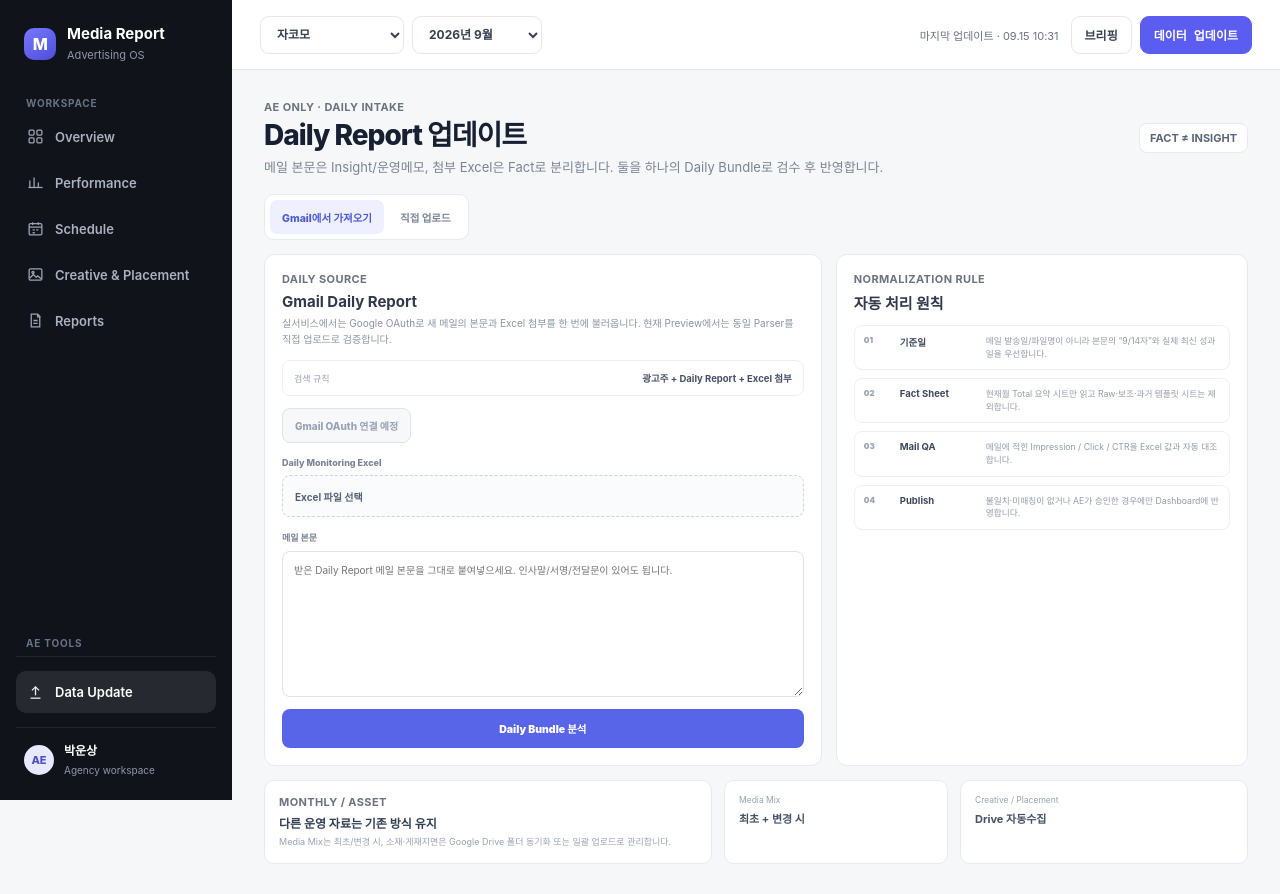
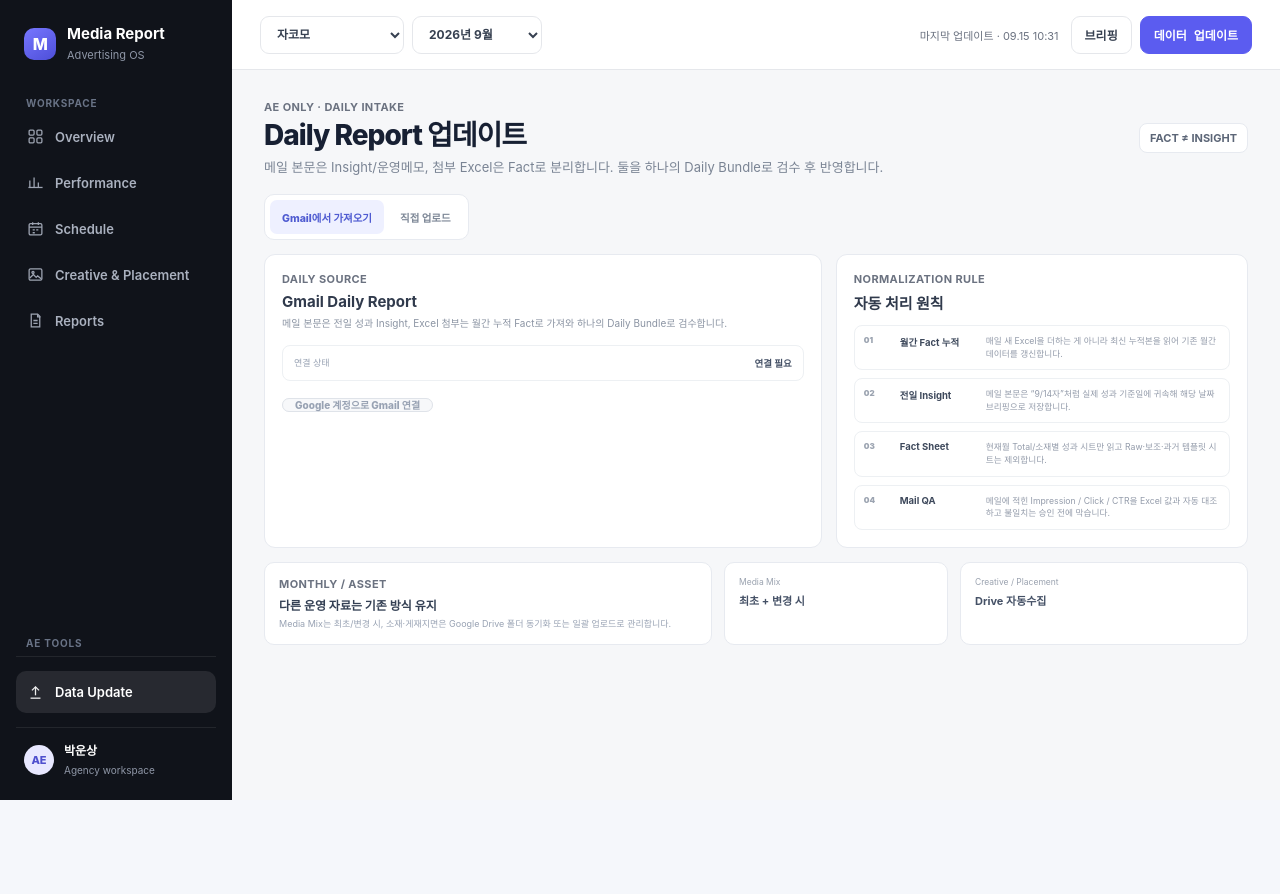
Before and after one commit to unz1020/Media-report_kor, a Next.js app: page /data-update in a window 1280 px wide. Shown: the top 894 px of the page. After the commit the page ends 800 px from the top, so only its background shows below. Built offline with nearby package versions, Linux system fonts and the light colour scheme.

Commit message:
feat: wire Gmail OAuth intake into Daily parser

```diff
--- a/app/(dashboard)/data-update/daily-report-intake.tsx
+++ b/app/(dashboard)/data-update/daily-report-intake.tsx
@@ -1,8 +1,17 @@
 "use client";
 
-import { useState } from "react";
+import { useEffect, useState } from "react";
 import { parseDailyWorkbook, type DailyBundlePreview } from "@/lib/daily-report-parser";
 import styles from "./daily-report-intake.module.css";
+
+type GmailMessage = {
+  id: string;
+  subject: string;
+  from: string;
+  date: string;
+  body: string;
+  attachment: { filename: string; attachmentId: string; mimeType?: string } | null;
+};
 
 export function DailyReportIntake() {
   const [mode, setMode] = useState<"gmail" | "manual">("gmail");
@@ -11,16 +20,28 @@ export function DailyReportIntake() {
   const [result, setResult] = useState<DailyBundlePreview | null>(null);
   const [loading, setLoading] = useState(false);
   const [error, setError] = useState("");
+  const [gmailConnected, setGmailConnected] = useState(false);
+  const [gmailChecked, setGmailChecked] = useState(false);
+  const [gmailQuery, setGmailQuery] = useState("자코모 has:attachment filename:xlsx newer_than:30d");
+  const [gmailMessage, setGmailMessage] = useState<GmailMessage | null>(null);
 
-  async function analyze() {
-    if (!file) {
+  useEffect(() => {
+    fetch("/api/gmail/status", { cache: "no-store" })
+      .then((response) => response.json())
+      .then((data) => setGmailConnected(Boolean(data.connected)))
+      .catch(() => setGmailConnected(false))
+      .finally(() => setGmailChecked(true));
+  }, []);
+
+  async function analyze(selectedFile = file, selectedMailBody = mailBody) {
+    if (!selectedFile) {
       setError("Daily Monitoring Excel 파일을 선택해주세요.");
       return;
     }
     setLoading(true);
     setError("");
     try {
-      const preview = await parseDailyWorkbook(file, mailBody);
+      const preview = await parseDailyWorkbook(selectedFile, selectedMailBody);
       setResult(preview);
     } catch (e) {
       console.error(e);
@@ -28,6 +49,50 @@ export function DailyReportIntake() {
     } finally {
       setLoading(false);
     }
+  }
+
+  async function loadLatestFromGmail() {
+    setLoading(true);
+    setError("");
+    setResult(null);
+    try {
+      const latestResponse = await fetch(`/api/gmail/latest?q=${encodeURIComponent(gmailQuery)}`, { cache: "no-store" });
+      const latest = await latestResponse.json();
+      if (!latestResponse.ok) throw new Error(latest.error || "Gmail 조회에 실패했습니다.");
+      if (!latest.message) throw new Error("검색 조건에 맞는 Excel 첨부 Daily 메일을 찾지 못했습니다.");
+      const message = latest.message as GmailMessage;
+      if (!message.attachment?.attachmentId) throw new Error("Daily Excel 첨부파일을 찾지 못했습니다.");
+
+      const attachmentUrl = new URL("/api/gmail/attachment", window.location.origin);
+      attachmentUrl.searchParams.set("messageId", message.id);
+      attachmentUrl.searchParams.set("attachmentId", message.attachment.attachmentId);
+      attachmentUrl.searchParams.set("filename", message.attachment.filename);
+      const attachmentResponse = await fetch(attachmentUrl.toString(), { cache: "no-store" });
+      if (!attachmentResponse.ok) {
+        const attachmentError = await attachmentResponse.json().catch(() => ({}));
+        throw new Error(attachmentError.error || "첨부파일 다운로드에 실패했습니다.");
+      }
+      const blob = await attachmentResponse.blob();
+      const downloadedFile = new File([blob], message.attachment.filename, {
+        type: message.attachment.mimeType || "application/vnd.openxmlformats-officedocument.spreadsheetml.sheet",
+      });
+
+      setGmailMessage(message);
+      setFile(downloadedFile);
+      setMailBody(message.body);
+      await analyze(downloadedFile, message.body);
+    } catch (e) {
+      console.error(e);
+      setError(e instanceof Error ? e.message : "Gmail Daily Report 처리 중 오류가 발생했습니다.");
+      setLoading(false);
+    }
+  }
+
+  async function disconnectGmail() {
+    await fetch("/api/gmail/disconnect", { method: "POST" });
+    setGmailConnected(false);
+    setGmailMessage(null);
+    setResult(null);
   }
 
   return (
@@ -41,38 +106,50 @@ export function DailyReportIntake() {
         <article className={styles.dailyCard}>
           <div className="eyebrow">DAILY SOURCE</div>
           <h2>{mode === "gmail" ? "Gmail Daily Report" : "직접 업로드"}</h2>
+
           {mode === "gmail" ? (
             <>
-              <p>실서비스에서는 Google OAuth로 새 메일의 본문과 Excel 첨부를 한 번에 불러옵니다. 현재 Preview에서는 동일 Parser를 직접 업로드로 검증합니다.</p>
-              <div className={styles.gmailRule}><span>검색 규칙</span><strong>광고주 + Daily Report + Excel 첨부</strong></div>
-              <button className={styles.connectButton} disabled>Gmail OAuth 연결 예정</button>
+              <p>메일 본문은 전일 성과 Insight, Excel 첨부는 월간 누적 Fact로 가져와 하나의 Daily Bundle로 검수합니다.</p>
+              <div className={styles.gmailRule}><span>연결 상태</span><strong>{gmailChecked ? (gmailConnected ? "Gmail 연결됨" : "연결 필요") : "확인 중…"}</strong></div>
+              {gmailConnected ? (
+                <>
+                  <label className={styles.mailLabel}><span>Gmail 검색 규칙</span><input className={styles.queryInput} value={gmailQuery} onChange={(event) => setGmailQuery(event.target.value)} /></label>
+                  <div className={styles.gmailActionRow}>
+                    <button className={styles.connectButton} onClick={loadLatestFromGmail} disabled={loading}>{loading ? "불러오는 중…" : "최신 리포트 불러오기"}</button>
+                    <button className={styles.disconnectButton} onClick={disconnectGmail}>연결 해제</button>
+                  </div>
+                  {gmailMessage && <div className={styles.gmailMessage}><span>가져온 메일</span><strong>{gmailMessage.subject}</strong><small>{gmailMessage.attachment?.filename}</small></div>}
                 </>
               ) : (
-            <p>Excel은 Fact, 메일 본문은 Insight/운영메모로 처리합니다. 파일명 규칙은 강제하지 않습니다.</p>
+                <a className={styles.connectButton} href="/api/gmail/connect">Google 계정으로 Gmail 연결</a>
               )}
-
+            </>
+          ) : (
+            <>
+              <p>Excel은 월간 누적 Fact, 메일 본문은 해당 기준일의 전일 성과 Insight로 처리합니다. 파일명 규칙은 강제하지 않습니다.</p>
               <label className={styles.uploadLabel}>
                 <span>Daily Monitoring Excel</span>
                 <input type="file" accept=".xlsx,.xls" onChange={(event) => setFile(event.target.files?.[0] ?? null)} />
                 <b>{file ? file.name : "Excel 파일 선택"}</b>
               </label>
-
               <label className={styles.mailLabel}>
                 <span>메일 본문</span>
                 <textarea value={mailBody} onChange={(event) => setMailBody(event.target.value)} placeholder="받은 Daily Report 메일 본문을 그대로 붙여넣으세요. 인사말/서명/전달문이 있어도 됩니다." />
               </label>
+              <button className={styles.analyzeButton} onClick={() => analyze()} disabled={loading}>{loading ? "분석 중…" : "Daily Bundle 분석"}</button>
+            </>
+          )}
           {error && <div className={styles.errorText}>{error}</div>}
-          <button className={styles.analyzeButton} onClick={analyze} disabled={loading}>{loading ? "분석 중…" : "Daily Bundle 분석"}</button>
         </article>
 
         <article className={styles.dailyCard}>
           <div className="eyebrow">NORMALIZATION RULE</div>
           <h2>자동 처리 원칙</h2>
           <div className={styles.ruleStack}>
-            <div><span>01</span><strong>기준일</strong><p>메일 발송일/파일명이 아니라 본문의 “9/14자”와 실제 최신 성과일을 우선합니다.</p></div>
-            <div><span>02</span><strong>Fact Sheet</strong><p>현재월 Total 요약 시트만 읽고 Raw·보조·과거 템플릿 시트는 제외합니다.</p></div>
-            <div><span>03</span><strong>Mail QA</strong><p>메일에 적힌 Impression / Click / CTR을 Excel 값과 자동 대조합니다.</p></div>
-            <div><span>04</span><strong>Publish</strong><p>불일치·미매칭이 없거나 AE가 승인한 경우에만 Dashboard에 반영합니다.</p></div>
+            <div><span>01</span><strong>월간 Fact 누적</strong><p>매일 새 Excel을 더하는 게 아니라 최신 누적본을 읽어 기존 월간 데이터를 갱신합니다.</p></div>
+            <div><span>02</span><strong>전일 Insight</strong><p>메일 본문은 “9/14자”처럼 실제 성과 기준일에 귀속해 해당 날짜 브리핑으로 저장합니다.</p></div>
+            <div><span>03</span><strong>Fact Sheet</strong><p>현재월 Total/소재별 성과 시트만 읽고 Raw·보조·과거 템플릿 시트는 제외합니다.</p></div>
+            <div><span>04</span><strong>Mail QA</strong><p>메일에 적힌 Impression / Click / CTR을 Excel 값과 자동 대조하고 불일치는 승인 전에 막습니다.</p></div>
           </div>
         </article>
       </div>
@@ -98,13 +175,13 @@ export function DailyReportIntake() {
             </article>
 
             <article className={styles.previewCard}>
-              <div className={styles.previewCardHead}><div><strong>Mail Insight / 운영메모</strong><span>본문 자동 정제</span></div><b>{result.operationNotes.length} notes</b></div>
+              <div className={styles.previewCardHead}><div><strong>Mail Insight / 운영메모</strong><span>전일 성과 기준</span></div><b>{result.operationNotes.length} notes</b></div>
               <div className={styles.noteList}>{result.operationNotes.length ? result.operationNotes.map((note) => <div key={note}>{note}</div>) : <p>추출된 운영메모가 없습니다.</p>}</div>
               <div className={styles.qaList}>{result.mailChecks.map((item, index) => <div key={`${item.placement}-${index}`}><span className={item.status === "match" ? styles.qaGood : item.status === "mismatch" ? styles.qaBad : styles.qaWarn}>{item.status === "match" ? "✓" : "!"}</span><div><strong>{item.placement}</strong><p>IMP {item.impressions.toLocaleString()} · Click {item.clicks.toLocaleString()} · CTR {item.ctr.toFixed(2)}%</p></div><b>{item.status === "match" ? "일치" : item.status === "mismatch" ? "불일치" : "미매칭"}</b></div>)}</div>
             </article>
           </div>
 
-          <div className={styles.publishBar}><div><strong>반영 준비</strong><span>Excel Fact + Mail Context가 하나의 Daily Bundle로 저장됩니다.</span></div><button disabled={result.qa.mismatchedMailMetrics > 0 || result.qa.unmatchedMailMetrics > 0}>검수 완료 후 Dashboard 반영</button></div>
+          <div className={styles.publishBar}><div><strong>반영 준비</strong><span>최신 Excel로 월간 Fact를 갱신하고, 메일 본문은 {result.reportDate} Insight로 저장합니다.</span></div><button disabled={result.qa.mismatchedMailMetrics > 0 || result.qa.unmatchedMailMetrics > 0}>검수 완료 후 Dashboard 반영</button></div>
         </div>
       )}
     </section>
```
Lines whose indentation alone changed are shown as unchanged.
